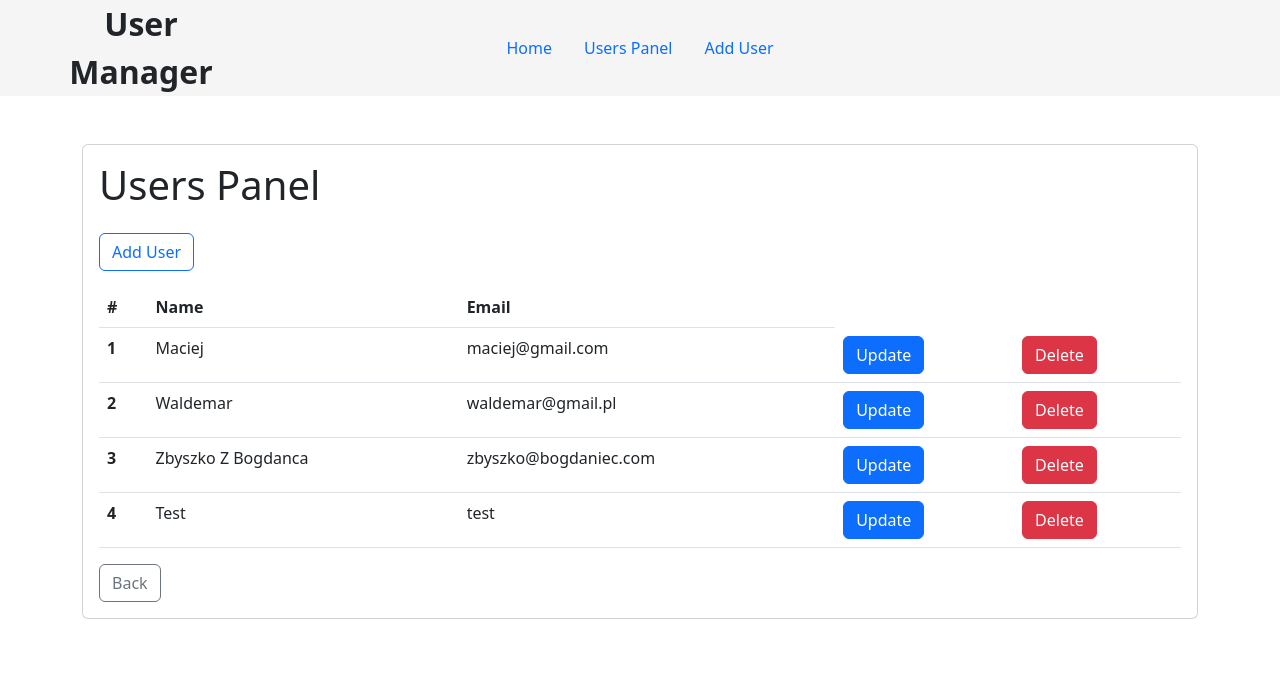
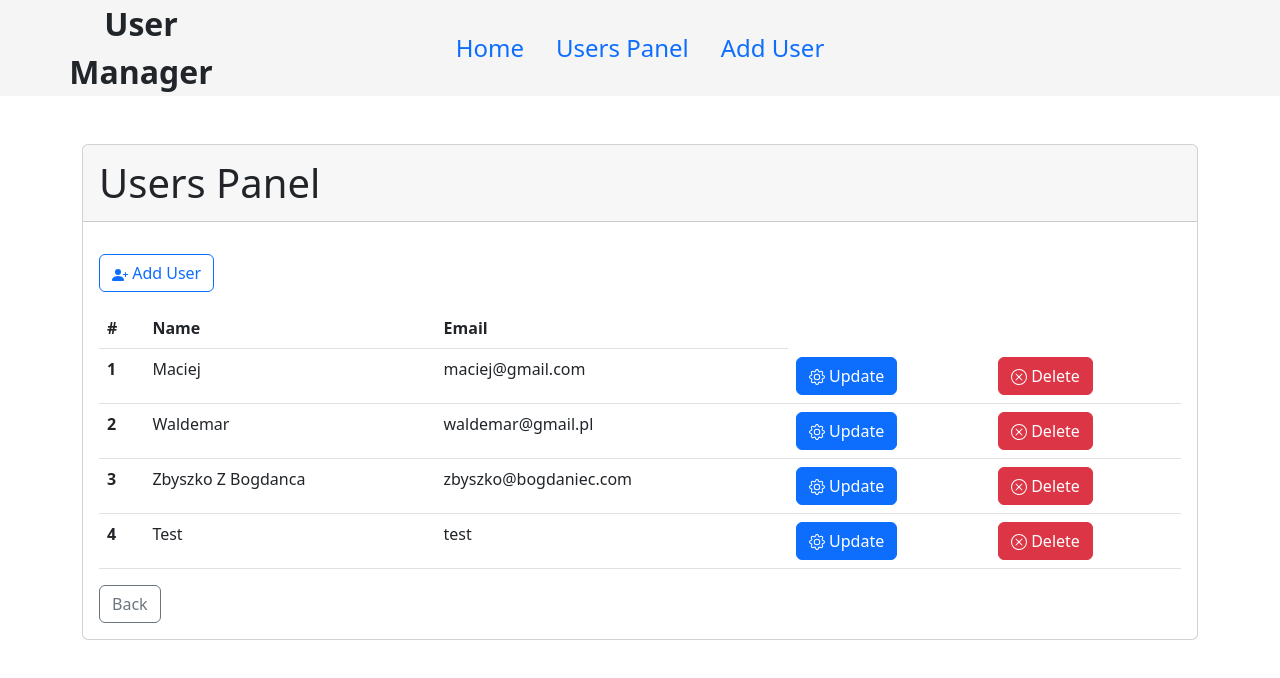
Before and after one commit to macpli/user-manager-ng, an Angular app: page /users in a window 1280 px wide. Shown: the top 678 px of the page. Built offline with nearby package versions, Linux system fonts and the light colour scheme; data requests are answered from the project's data file.

Commit message:
add: icons; refactor: users-panel & add-user style

```diff
--- a/package.json
+++ b/package.json
@@ -22,6 +22,7 @@
     "@ng-bootstrap/ng-bootstrap": "^13.0.0",
     "@popperjs/core": "^2.10.2",
     "bootstrap": "^5.2.0",
+    "bootstrap-icons": "^1.10.5",
     "json-server": "^0.17.3",
     "rxjs": "~7.5.0",
     "tslib": "^2.3.0",
--- a/src/app/components/add-user/add-user.component.css
+++ b/src/app/components/add-user/add-user.component.css
@@ -6,3 +6,8 @@
     display: flex;
     justify-content: space-between;
 }
+
+.card-header {
+   font-weight: 500;
+   font-size: 40px;
+}
--- a/src/app/components/add-user/add-user.component.html
+++ b/src/app/components/add-user/add-user.component.html
@@ -1,15 +1,17 @@
 <div class="card">
+  <div class="card-header">
+    Add User
+  </div>
   <div class="card-body">
-    <h1 class="mb-3">Add User</h1>
     <form class="needs-validation" novalidate (ngSubmit)="onSubmit()">
       <div class="mb-3">
         <label for="name" class="form-label">Name*</label>
         <input type="text" class="form-control formName" name="name" [(ngModel)]="name" id="name"
-          placeholder="Please enter a name" required>
+          placeholder="Enter a name" required>
       </div>
       <div class="mb-3">
         <label for="email" class="form-label">Email</label>
-        <input type="email" class="form-control" name="email" [(ngModel)]="email" id="email" placeholder="Please enter an email" required>
+        <input type="email" class="form-control" name="email" [(ngModel)]="email" id="email" placeholder="Enter an email" required>
       </div>
       <div class="buttonsContainer">
         <button type="submit" class="btn btn-primary">Submit</button>
@@ -17,7 +19,11 @@
     </form>
   </div>
   <div class="container-sm mt-3 mb-3">
-    <button type="button" class="btn btn-outline-secondary" (click)="clickButton('/users')">View Users</button>
+    <button type="button" class="btn btn-outline-secondary" (click)="clickButton('/users')">
+      <svg xmlns="http://www.w3.org/2000/svg" width="16" height="16" fill="currentColor" class="bi bi-people-fill" viewBox="0 0 16 16">
+        <path d="M7 14s-1 0-1-1 1-4 5-4 5 3 5 4-1 1-1 1H7Zm4-6a3 3 0 1 0 0-6 3 3 0 0 0 0 6Zm-5.784 6A2.238 2.238 0 0 1 5 13c0-1.355.68-2.75 1.936-3.72A6.325 6.325 0 0 0 5 9c-4 0-5 3-5 4s1 1 1 1h4.216ZM4.5 8a2.5 2.5 0 1 0 0-5 2.5 2.5 0 0 0 0 5Z"/>
+      </svg>
+      View Users</button>
 
   </div>
 </div>
--- a/src/app/components/delete-user/delete-user.component.html
+++ b/src/app/components/delete-user/delete-user.component.html
@@ -1 +1,6 @@
-<button (click)="onDelete(user)" type="button" class="btn btn-danger">Delete</button>
+<button (click)="onDelete(user)" type="button" class="btn btn-danger">
+  <svg xmlns="http://www.w3.org/2000/svg" width="16" height="16" fill="currentColor" class="bi bi-x-circle" viewBox="0 0 16 16">
+    <path d="M8 15A7 7 0 1 1 8 1a7 7 0 0 1 0 14zm0 1A8 8 0 1 0 8 0a8 8 0 0 0 0 16z"/>
+    <path d="M4.646 4.646a.5.5 0 0 1 .708 0L8 7.293l2.646-2.647a.5.5 0 0 1 .708.708L8.707 8l2.647 2.646a.5.5 0 0 1-.708.708L8 8.707l-2.646 2.647a.5.5 0 0 1-.708-.708L7.293 8 4.646 5.354a.5.5 0 0 1 0-.708z"/>
+  </svg>
+    Delete</button>
--- a/src/app/components/navbar/navbar.component.css
+++ b/src/app/components/navbar/navbar.component.css
@@ -16,3 +16,8 @@
 ul {
     justify-self: center;
 }
+
+ul a {
+    font-size: 24px;
+    font-weight: 500;
+}
--- a/src/app/components/update-user-panel/update-user-panel.component.html
+++ b/src/app/components/update-user-panel/update-user-panel.component.html
@@ -1,8 +1,14 @@
-<button (click)="tglUpdate()" class="btn btn-primary">Update</button>
+<button (click)="tglUpdate()" class="btn btn-primary">
+  <svg xmlns="http://www.w3.org/2000/svg" width="16" height="16" fill="currentColor" class="bi bi-gear" viewBox="0 0 16 16">
+    <path d="M8 4.754a3.246 3.246 0 1 0 0 6.492 3.246 3.246 0 0 0 0-6.492zM5.754 8a2.246 2.246 0 1 1 4.492 0 2.246 2.246 0 0 1-4.492 0z"/>
+    <path d="M9.796 1.343c-.527-1.79-3.065-1.79-3.592 0l-.094.319a.873.873 0 0 1-1.255.52l-.292-.16c-1.64-.892-3.433.902-2.54 2.541l.159.292a.873.873 0 0 1-.52 1.255l-.319.094c-1.79.527-1.79 3.065 0 3.592l.319.094a.873.873 0 0 1 .52 1.255l-.16.292c-.892 1.64.901 3.434 2.541 2.54l.292-.159a.873.873 0 0 1 1.255.52l.094.319c.527 1.79 3.065 1.79 3.592 0l.094-.319a.873.873 0 0 1 1.255-.52l.292.16c1.64.893 3.434-.902 2.54-2.541l-.159-.292a.873.873 0 0 1 .52-1.255l.319-.094c1.79-.527 1.79-3.065 0-3.592l-.319-.094a.873.873 0 0 1-.52-1.255l.16-.292c.893-1.64-.902-3.433-2.541-2.54l-.292.159a.873.873 0 0 1-1.255-.52l-.094-.319zm-2.633.283c.246-.835 1.428-.835 1.674 0l.094.319a1.873 1.873 0 0 0 2.693 1.115l.291-.16c.764-.415 1.6.42 1.184 1.185l-.159.292a1.873 1.873 0 0 0 1.116 2.692l.318.094c.835.246.835 1.428 0 1.674l-.319.094a1.873 1.873 0 0 0-1.115 2.693l.16.291c.415.764-.42 1.6-1.185 1.184l-.291-.159a1.873 1.873 0 0 0-2.693 1.116l-.094.318c-.246.835-1.428.835-1.674 0l-.094-.319a1.873 1.873 0 0 0-2.692-1.115l-.292.16c-.764.415-1.6-.42-1.184-1.185l.159-.291A1.873 1.873 0 0 0 1.945 8.93l-.319-.094c-.835-.246-.835-1.428 0-1.674l.319-.094A1.873 1.873 0 0 0 3.06 4.377l-.16-.292c-.415-.764.42-1.6 1.185-1.184l.292.159a1.873 1.873 0 0 0 2.692-1.115l.094-.319z"/>
+  </svg>
+  Update
+</button>
 
-<div class="container mt-5" *ngIf="tglState == true">
-    <div class="card mx-auto">
-        <div class="card-body">
+<div class="container mt-5 mb-3" *ngIf="tglState == true">
+    <div class="card ">
+        <div class="card-body update-panel">
         <h1 class="mb-3">Update User</h1>
           <form class="needs-validation" novalidate (ngSubmit)="onSubmit(user)" >
             <div class="mb-3">
--- a/src/app/components/update-user-panel/update-user-panel.component.ts
+++ b/src/app/components/update-user-panel/update-user-panel.component.ts
@@ -11,6 +11,7 @@
   @Input() user!: User;
   @Input() users!: User[];
   @Output() onUpdateUser: EventEmitter<User> = new EventEmitter;
+  @Output() onTglUpdate: EventEmitter<Boolean> = new EventEmitter;
 
   name: string = '';
   email: string = '';
@@ -38,8 +39,14 @@
 
   tglUpdate(){
     if(this.tglState == false){
-      return this.tglState = true;
-    }else return this.tglState = false;
+      this.tglState = true;
+      console.log(this.tglState)
+      this.onTglUpdate.emit(this.tglState)
+      return this.tglState
+    }else
+    this.tglState = false
+    this.onTglUpdate.emit(this.tglState)
+    return this.tglState;
   }
 
   clickButtonBack(path: string){
--- a/src/app/components/users-panel/users-panel.component.css
+++ b/src/app/components/users-panel/users-panel.component.css
@@ -0,0 +1,4 @@
+.card-header {
+    font-weight: 500;
+    font-size: 40px;
+ }
--- a/src/app/components/users-panel/users-panel.component.html
+++ b/src/app/components/users-panel/users-panel.component.html
@@ -1,10 +1,15 @@
 <div class="container-md mt-5">
   <div class="card">
+    <div class="card-header">
+      Users Panel
+    </div>
     <div class="card-body">
-      <h1>Users Panel</h1>
-
-      <button type="button" class="btn btn-outline-primary mt-3 mb-3" (click)="clickBtnAdd('/add-user')">Add User</button>
-
+      <button type="button" class="btn btn-outline-primary mt-3 mb-3" (click)="clickBtnAdd('/add-user')">
+        <svg xmlns="http://www.w3.org/2000/svg" width="16" height="16" fill="currentColor" class="bi bi-person-plus-fill" viewBox="0 0 16 16">
+          <path d="M1 14s-1 0-1-1 1-4 6-4 6 3 6 4-1 1-1 1H1zm5-6a3 3 0 1 0 0-6 3 3 0 0 0 0 6z"/>
+          <path fill-rule="evenodd" d="M13.5 5a.5.5 0 0 1 .5.5V7h1.5a.5.5 0 0 1 0 1H14v1.5a.5.5 0 0 1-1 0V8h-1.5a.5.5 0 0 1 0-1H13V5.5a.5.5 0 0 1 .5-.5z"/>
+        </svg>
+        Add User</button>
       <table class="table">
         <thead>
           <tr>
@@ -19,7 +24,7 @@
             <td>{{user.name | titlecase}}</td>
             <td>{{user.email | lowercase}}</td>
             <td>
-              <app-update-user-panel (onUpdateUser)="updateUser($event)" [user]="user"></app-update-user-panel>
+              <app-update-user-panel (onUpdateUser)="updateUser($event)" (onTglUpdate)="onTglUpdate($event)" [user]="user"></app-update-user-panel>
             </td>
             <td>
               <app-delete-user (onDeleteUser)="deleteUser(user)"></app-delete-user>
--- a/src/app/components/users-panel/users-panel.component.ts
+++ b/src/app/components/users-panel/users-panel.component.ts
@@ -12,6 +12,8 @@
 export class UsersPanelComponent implements OnInit  {
 
   @Output() users: User[] = [];
+
+  tglState: boolean = true;
 
   constructor(private router: Router, private userService: UserService) { }
 
@@ -31,6 +33,17 @@
       () => this.users = this.users.filter(u => u.id !== user.id));
   }
 
+  onTglUpdate(boolean: Boolean){
+    if(boolean == true){
+      this.tglState = false;
+      console.log("show user panel: " + this.tglState)
+      return this.tglState
+    }else
+    this.tglState = true
+    console.log("show user panel: " + this.tglState)
+    return this.tglState;
+  }
+
   clickBtnBack(path: string){
     this.router.navigate([path])
   }
--- a/src/styles.css
+++ b/src/styles.css
@@ -1 +1,5 @@
 /* You can add global styles to this file, and also import other style files */
+* {
+    margin: 0;
+    padding: 0  ;
+}
```
Also changed, not shown: 2 other files (tests, documents, lock files or other folders).
